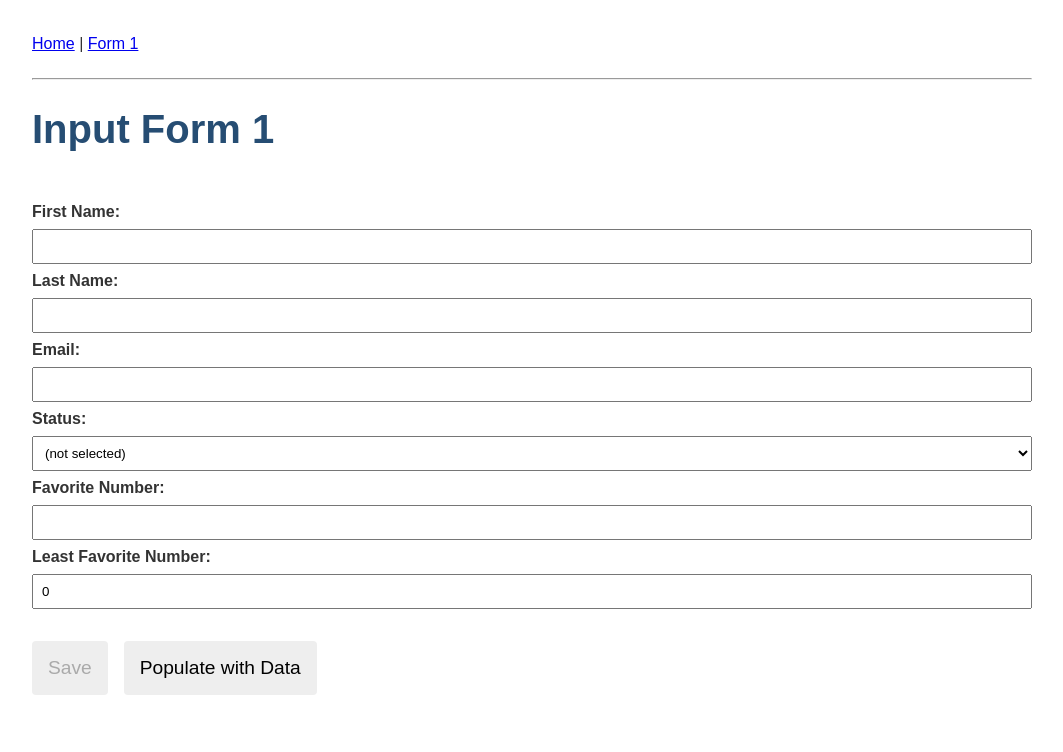
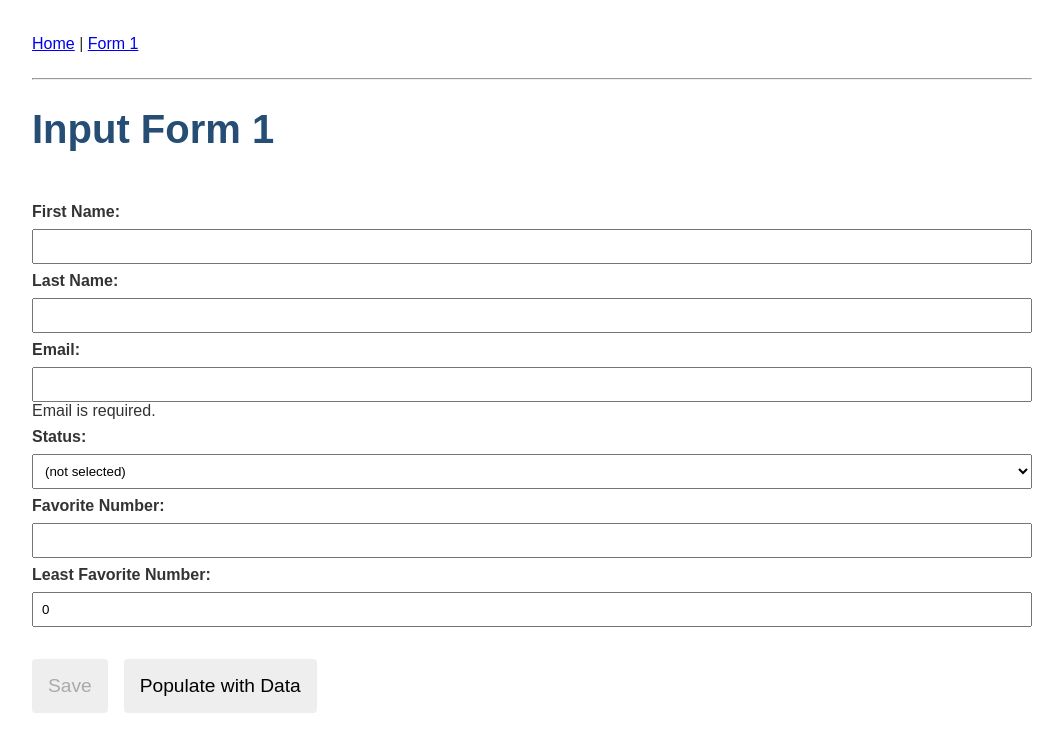
Before and after one commit to benday-inc/AngularChildComponentsWithValidation, an Angular app: page /form1 in a window 1280 px wide. Shown: the top 752 px of the page, without its empty margins (108-1171 px from the left). Built offline with nearby package versions, Linux system fonts and the light colour scheme.

Commit message:
Implemented basic email validation message

```diff
--- a/src/app/input-form1/input-form1.component.html
+++ b/src/app/input-form1/input-form1.component.html
@@ -9,6 +9,14 @@
 
     <label for="email">Email: </label>
     <input id="email" type="text" formControlName="email">
+    <div *ngIf="theForm.controls['email'].invalid" class="alert alert-danger">
+        <div *ngIf="theForm.controls['email'].errors?.['required']">
+            Email is required.
+        </div>
+        <div *ngIf="theForm.controls['email'].errors?.['email']">
+            Invalid email format.
+        </div>
+    </div>
 
     <label for="status">Status: </label>
     <select id="status" formControlName="status">
```
